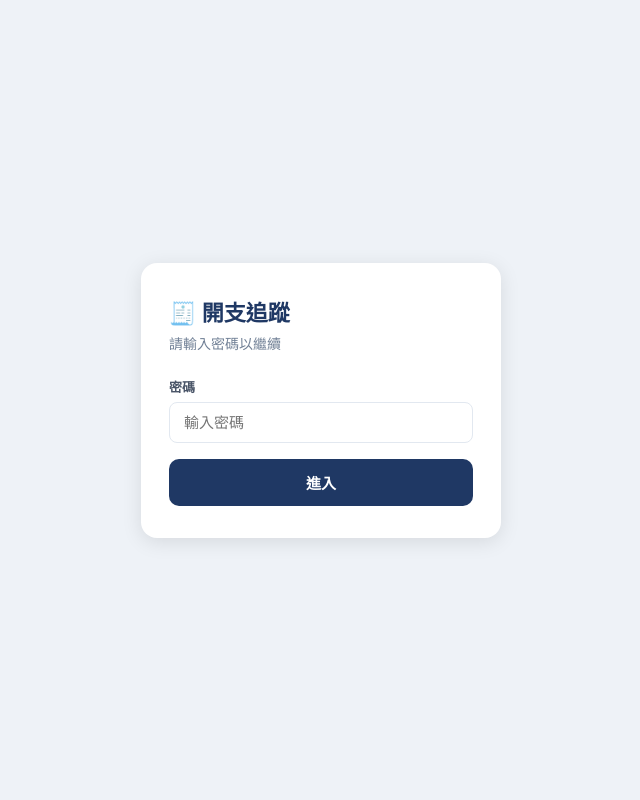
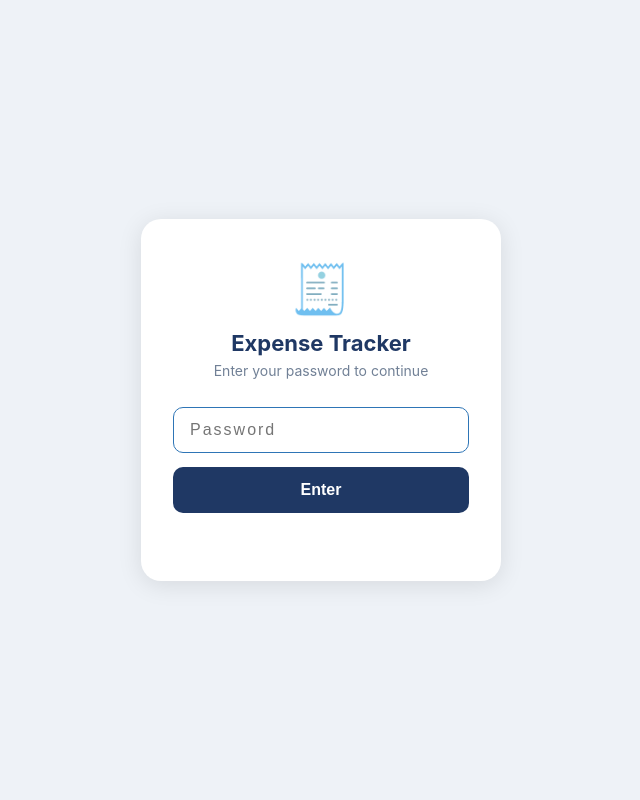
Before and after one commit to alvin7397-ai/receipt-tracker, a Python web app: template templates/login.html in a window 1280 px wide. Shown: the whole page, without its empty margins (319-959 px from the left). Run offline with Jinja, Linux system fonts and the light colour scheme; the template is opened without the code that fills it, so the values that code supplies are empty.

Commit message:
Update login.html

```diff
--- a/templates/login.html
+++ b/templates/login.html
@@ -1,47 +1,93 @@
 <!DOCTYPE html>
-<html lang="zh-TW">
+<html lang="en">
 <head>
 <meta charset="UTF-8">
 <meta name="viewport" content="width=device-width, initial-scale=1.0, maximum-scale=1.0">
-<title>登入 — 開支追蹤</title>
+<meta name="apple-mobile-web-app-capable" content="yes">
+<title>Expense Tracker — Login</title>
 <style>
 * { box-sizing: border-box; margin: 0; padding: 0; }
-body { font-family: -apple-system, Arial, sans-serif; background: #EEF2F7; min-height: 100vh;
-  display: flex; align-items: center; justify-content: center; }
-.card { background: #fff; border-radius: 16px; padding: 32px 28px; width: 100%; max-width: 360px;
-  box-shadow: 0 4px 20px rgba(0,0,0,.1); }
+body {
+  font-family: -apple-system, Arial, sans-serif;
+  background: #EEF2F7;
+  min-height: 100vh;
+  display: flex; align-items: center; justify-content: center;
+  padding: 20px;
+}
+.card {
+  background: #fff;
+  border-radius: 20px;
+  padding: 40px 32px;
+  width: 100%; max-width: 360px;
+  box-shadow: 0 4px 24px rgba(0,0,0,.10);
+  text-align: center;
+}
+.logo { font-size: 48px; margin-bottom: 12px; }
 h1 { font-size: 22px; color: #1F3864; margin-bottom: 6px; }
-p { color: #718096; font-size: 14px; margin-bottom: 24px; }
-label { display: block; font-size: 13px; font-weight: 600; color: #4A5568; margin-bottom: 6px; }
-input[type=password] { width: 100%; border: 1.5px solid #E2E8F0; border-radius: 8px;
-  padding: 11px 14px; font-size: 15px; outline: none; color: #1A202C; margin-bottom: 16px; }
-input[type=password]:focus { border-color: #2E75B6; }
-button { width: 100%; background: #1F3864; color: #fff; border: none; border-radius: 10px;
-  padding: 13px; font-size: 15px; font-weight: 600; cursor: pointer; }
+p  { font-size: 14px; color: #718096; margin-bottom: 28px; }
+input[type=password] {
+  width: 100%;
+  border: 1.5px solid #E2E8F0;
+  border-radius: 10px;
+  padding: 13px 16px;
+  font-size: 16px;
+  outline: none;
+  color: #1A202C;
+  background: #EEF2F7;
+  transition: border-color .2s;
+  margin-bottom: 14px;
+  letter-spacing: 2px;
+}
+input[type=password]:focus { border-color: #2E75B6; background: #fff; }
+button {
+  width: 100%;
+  background: #1F3864;
+  color: #fff;
+  border: none;
+  border-radius: 10px;
+  padding: 14px;
+  font-size: 16px; font-weight: 600;
+  cursor: pointer;
+  transition: background .15s, transform .1s;
+}
 button:hover { background: #2E75B6; }
-.error { color: #E53E3E; font-size: 13px; margin-top: 10px; display: none; }
+button:active { transform: scale(.98); }
+.error {
+  color: #E53E3E;
+  font-size: 13px;
+  margin-top: 10px;
+  min-height: 18px;
+}
 </style>
 </head>
 <body>
 <div class="card">
-  <h1>🧾 開支追蹤</h1>
-  <p>請輸入密碼以繼續</p>
-  <label for="pw">密碼</label>
-  <input type="password" id="pw" placeholder="輸入密碼" autocomplete="current-password">
-  <button onclick="login()">進入</button>
-  <div class="error" id="err">密碼錯誤，請再試</div>
+  <div class="logo">🧾</div>
+  <h1>Expense Tracker</h1>
+  <p>Enter your password to continue</p>
+  <input type="password" id="pw" placeholder="Password" autofocus>
+  <button onclick="doLogin()">Enter</button>
+  <div class="error" id="err"></div>
 </div>
 <script>
-document.getElementById('pw').addEventListener('keydown', e => { if (e.key === 'Enter') login(); });
-async function login() {
+document.getElementById('pw').addEventListener('keydown', e => {
+  if (e.key === 'Enter') doLogin();
+});
+async function doLogin() {
   const pw = document.getElementById('pw').value;
-  const res = await fetch('/login', {
-    method: 'POST',
-    headers: {'Content-Type': 'application/json'},
-    body: JSON.stringify({password: pw})
-  });
-  if (res.ok) { window.location.href = '/'; }
-  else { document.getElementById('err').style.display = 'block'; }
+  const err = document.getElementById('err');
+  err.textContent = '';
+  try {
+    const res = await fetch('/login', {
+      method: 'POST',
+      headers: { 'Content-Type': 'application/json' },
+      body: JSON.stringify({ password: pw })
+    });
+    if (res.ok) { window.location.href = '/'; }
+    else { err.textContent = 'Incorrect password. Try again.'; }
+  } catch(e) {
+    err.textContent = 'Connection error.';
+  }
 }
 </script>
 </body>
```
